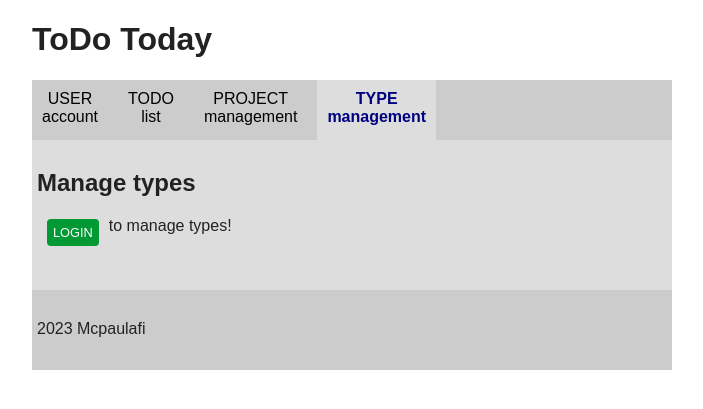
After one commit to mcpaulafi/Todotoday, a Flask app: page /types in a window 1280 px wide. The commit adds this page. Shown: the top 409 px of the page, without its empty margins (288-991 px from the left). Run offline with Flask 3, Linux system fonts and the light colour scheme.

Commit message:
Status page deleted and added Type page. Layout fixes.

```diff
--- a/routes.py
+++ b/routes.py
@@ -70,15 +70,8 @@ def todolist():
 			list1 = todos.get_list('all')
 			return render_template("todolist.html", error_message=f"Unable mark a ToDo as done. {todo_id}",  todos_all=list1, today=today, tomorrow=tomorrow)
 
-#PROJECT STATUS
-@app.route("/status")
-def status():
-	list = todos.get_projects()
-	list2 = todos.get_project_todos()
-	return render_template("status.html", project_todos=list2, projects=list)
 
-
-#MANAGING Projects, todos and types
+#MANAGING Projects, todos
 @app.route("/manage", methods=["GET", "POST"])
 def manage():
 	list = todos.get_projects()
@@ -91,36 +84,6 @@ def manage():
 
 	if request.method == "POST":
 		type = request.form["form_type"]
-
-#ADD TYPE
-		if type == "add_type":
-			#TODO tarkista, että käyttäjällä on oikeus tehdä päivitys
-			#TODO tarkista, että samaa nimeä ei jo ole
-
-			type_name = request.form["type_name"]
-			if len(type_name) < 3 or len(type_name) >= 254:
-				return render_template("manage.html", error_message=f"Type name must be between 3-254 characters.", types=list3, project_todos=list2, projects=list)
-			if todos.add_type(type_name):
-				list = todos.get_projects()
-				list2 = todos.get_project_todos()
-				list3 = todos.get_types()
-				return render_template("manage.html", error_message=f"New type added: {type_name}.", types=list3, project_todos=list2, projects=list)
-			else:
-				return render_template("manage.html", error_message=f"Unable to add new type.", types=list3, project_todos=list2, projects=list)
-
-#DELETE TYPE
-		if type == "delete_type":
-			#TODO tarkista, että käyttäjällä on oikeus tehdä päivitys
-			#TODO tarkista, että id löytyy
-
-			type_id = request.form["type_id"]
-			if todos.delete_type(type_id):
-				list = todos.get_projects()
-				list2 = todos.get_project_todos()
-				list3 = todos.get_types()
-				return render_template("manage.html", error_message=f"Type deleted.", types=list3, project_todos=list2, projects=list)
-			else:
-				return render_template("manage.html", error_message=f"Unable to delete a type.", types=list3, project_todos=list2, projects=list)
 
 #ADD PROJECT
 		if type == "add_project":
@@ -174,3 +137,48 @@ def manage():
 
 
 		return render_template("manage.html", error_message=f"No actions done.", types=list3, project_todos=list2, projects=list)
+
+#MANAGING types
+@app.route("/types", methods=["GET", "POST"])
+def types():
+	list3 = todos.get_types()
+
+
+	if request.method == "GET":
+		return render_template("types.html", types=list3)
+
+	if request.method == "POST":
+		type = request.form["form_type"]
+
+#ADD TYPE
+		if type == "add_type":
+			#TODO tarkista, että käyttäjällä on oikeus tehdä päivitys
+			#TODO tarkista, että samaa nimeä ei jo ole
+
+			type_name = request.form["type_name"]
+			if len(type_name) < 3 or len(type_name) >= 254:
+				return render_template("types.html", error_message=f"Type name must be between 3-254 characters.", types=list3)
+			if todos.add_type(type_name):
+				list = todos.get_projects()
+				list2 = todos.get_project_todos()
+				list3 = todos.get_types()
+				return render_template("types.html", error_message=f"New type added: {type_name}.", types=list3)
+			else:
+				return render_template("types.html", error_message=f"Unable to add new type.", types=list3)
+
+#DELETE TYPE
+		if type == "delete_type":
+			#TODO tarkista, että käyttäjällä on oikeus tehdä päivitys
+			#TODO tarkista, että id löytyy
+
+			type_id = request.form["type_id"]
+			if todos.delete_type(type_id):
+				list = todos.get_projects()
+				list2 = todos.get_project_todos()
+				list3 = todos.get_types()
+				return render_template("types.html", error_message=f"Type deleted.", types=list3)
+			else:
+				return render_template("types.html", error_message=f"Unable to delete a type.", types=list3)
+
+
+		return render_template("types.html", error_message=f"No actions done.", types=list3)
--- a/static/style_todo.css
+++ b/static/style_todo.css
@@ -37,6 +37,14 @@ body {
     background-color: #DDDDDD;
 }
 
+.menu-item-user {
+    float: right;
+    height: 60px;
+    padding: 10px;
+    margin-right: 10px;
+    font-weight: normal;
+}
+
 div.menu-item p{
     color: #999999;
     margin:0;
@@ -49,6 +57,13 @@ div.menu-item p{
     padding: 5px;
     background-color: #DDDDDD;
     border: 0px solid #FF0000;
+}
+
+.add-new {
+    width: 30vw;
+    padding: 20px;
+    background-color: #CCC;
+    margin: 5px;
 }
 
 .footer {
@@ -66,7 +81,7 @@ h2 {
     margin-top: 1em;
 }
 h3 {
-    margin-top: 2em;
+    margin-top: 0em;
 }
 
 .error {
--- a/templates/layout.html
+++ b/templates/layout.html
@@ -14,10 +14,13 @@
         <div class="content_top">
          <h1>ToDo Today</h1>
             <div class="menu-container">
-                <div {% if request.path == "/" %} class="menu-item-on"{% else %} class="menu-item"{% endif %}><a href="/">USER <br>account</a></div>
+                <div {% if request.path == "/" or request.path == "/register"%} class="menu-item-on"{% else %} class="menu-item"{% endif %}><a href="/">USER <br>account</a></div>
                 <div {% if request.path == "/todolist" %} class="menu-item-on"{% else %} class="menu-item"{% endif %}><a href="/todolist">TODO<br> list</a></div>
-                <div {% if request.path == "/status" %} class="menu-item-on"{% else %} class="menu-item"{% endif %}><a href="/status">STATUS<br> per project</a></div>
-                <div {% if request.path == "/manage" %} class="menu-item-on"{% else %} class="menu-item"{% endif %}><a href="/manage">MANAGE<br> projects</a></div>
+                <div {% if request.path == "/manage" %} class="menu-item-on"{% else %} class="menu-item"{% endif %}><a href="/manage">PROJECT<br> management</a></div>
+                <div {% if request.path == "/types" %} class="menu-item-on"{% else %} class="menu-item"{% endif %}><a href="/types">TYPE<br> management</a></div>
+                <div class="menu-item-user">{% if session.user_id %}Logged in as: {{ session.username }} <div class="buttonlike"><a href="/logout">Logout</a></div>{% endif %}
+
+                </div>
             </div>
         </div>
 
--- a/templates/login.html
+++ b/templates/login.html
@@ -4,8 +4,7 @@
 {% block content %}
 
     {% if session.user_id %}
-        <!--TODO Parempi olisi hakea käyttäjänimi kannasta kuin sessiosta-->
-        <p>Logged in as: {{ session.username }}
+        <p>Logged in as: {{ session.username }} </p>
         <div class="buttonlike"><a href="/logout">Logout</a></div></p>
 
     {% else %}
--- a/templates/todolist.html
+++ b/templates/todolist.html
@@ -6,7 +6,6 @@
 <!--TODO: miten tehdä taulukon määrittely vain kerran, eikä jokaiselle väliotsikolle erikseen-->
 
     {% if session.user_id %}
-        <p>Logged in as: {{ session.username }}
         {% if error_message %}
             <p class="error">{{ error_message }} </p>
         {% endif %}
--- /dev/null
+++ b/templates/types.html
@@ -0,0 +1,45 @@
+{% extends "layout.html" %}
+{% block title %}Manage types{% endblock %}
+{% block topic %}Manage types{% endblock %}
+{% block content %}
+
+    {% if session.user_id %}
+        {% if error_message %}
+            <p class="error">{{ error_message }} </p>
+        {% endif %}
+
+        <!--TYPES-->
+
+            <!--ADD TYPE-->
+        <div class="add-new">
+        <form action="/types" method="POST">
+            <input type="hidden" name="form_type" value="add_type">
+            Add new type name: <input type="input" name="type_name">
+            <input type="submit" class="done" value="CREATE">
+        </form>
+        </div><br/>
+
+        <!--TYPE LIST-->
+        <table><tr><th>Name</th><th>Delete</th></tr>
+        {% for col in types %}
+            <tr><td>{{ col[1] }}</td><td>
+                <form action="/types" method="POST">
+                    <input type="hidden" name="form_type" value="delete_type">
+                    <input type="hidden" name="type_id" value="{{ col[0] }}">
+                    <input type="submit" class="delete" value="DELETE">
+                </form>
+            </td></tr>
+        {% else %}
+            <tr><td colspan="2">No types yet</td></tr>
+
+        {% endfor %}
+        </table>
+
+
+    {% else %}
+    <p><div class="buttonlike"><a href="/">LOGIN</a></div> to manage types!</p>
+
+    {% endif %}
+
+
+{% endblock %}
```
Also changed, not shown: templates/manage.html (+11 -37 lines), templates/status.html (deleted, +0 -40 lines), Drafts/2023-09-23_login2.png (added), Drafts/2023-09-23_projects2.png (added), Drafts/2023-09-23_registration2.png (added), Drafts/2023-09-23_todolist2.png (added), Drafts/2023-09-23_types2.png (added), README.md.
